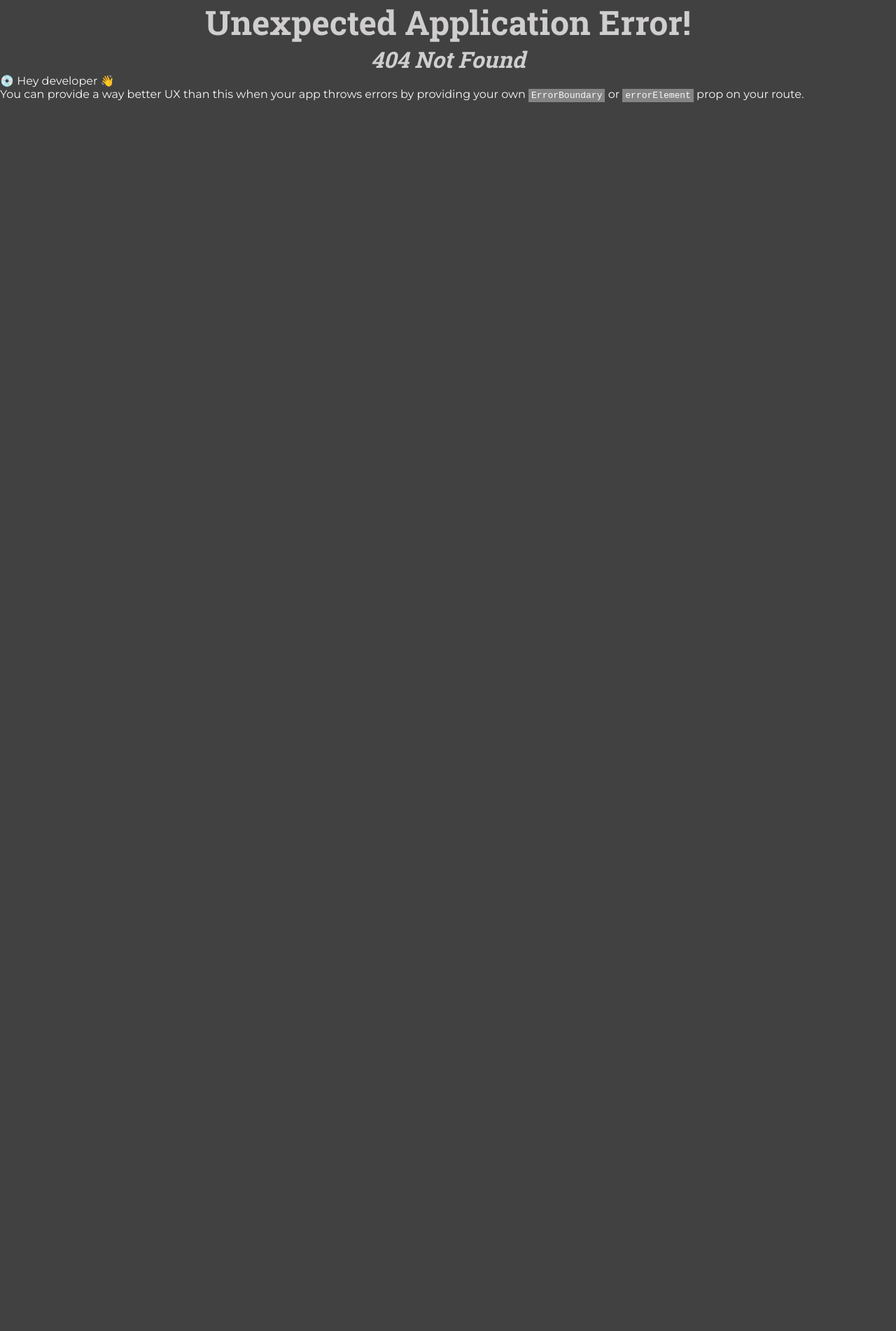
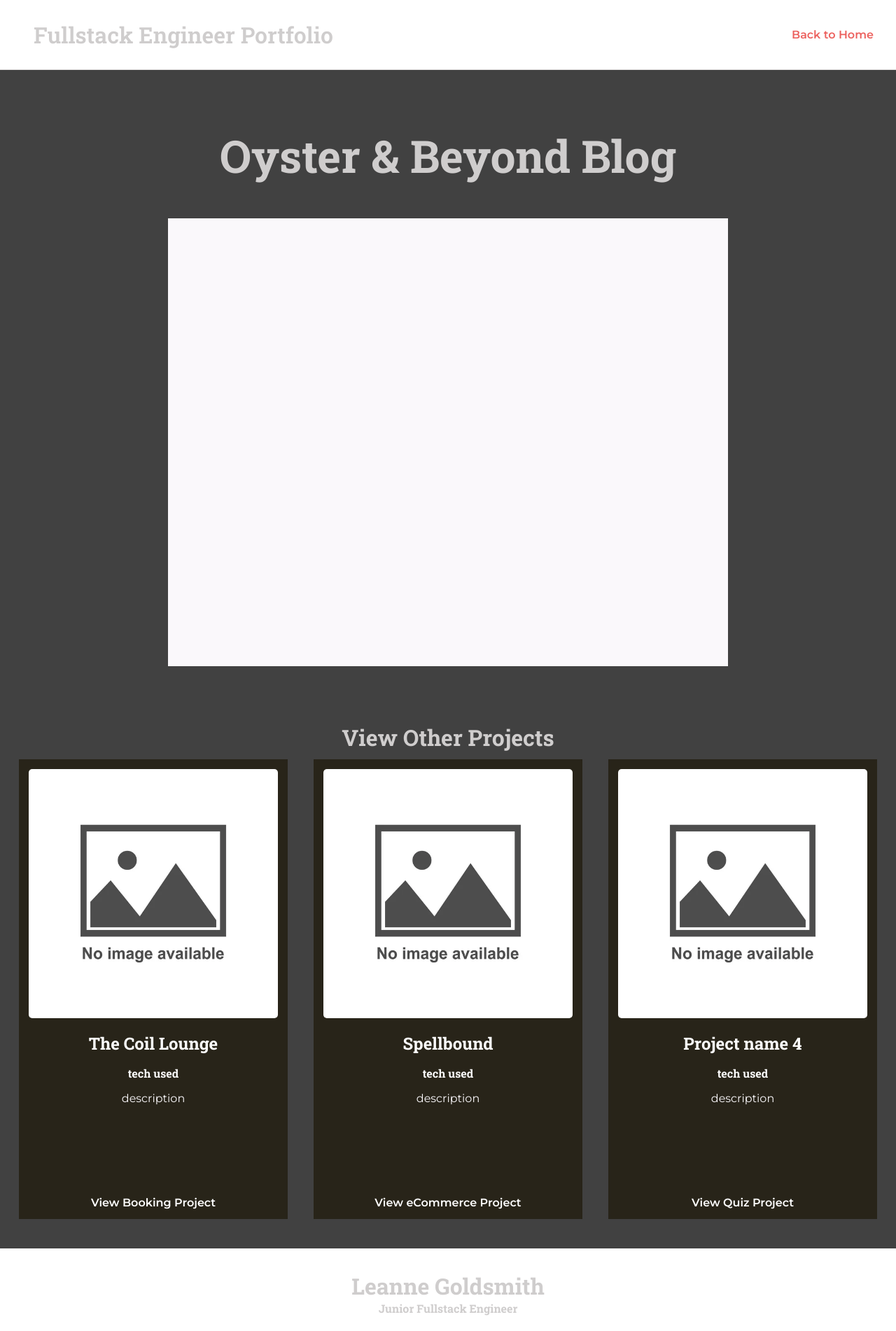
Before and after one commit to LeanneCodes/fullstack-portfolio, a React (Vite) app in the folder portfolio/: page /blog in a window 1280 px wide. Before the commit this address had no page. Shown: the top 1902 px of the page at 70% size. Before the commit the page ends 800 px from the top, so only its background shows below. Built offline with nearby package versions, Linux system fonts and the light colour scheme.

Commit message:
add style changes

```diff
--- a/portfolio/src/App.jsx
+++ b/portfolio/src/App.jsx
@@ -1,11 +1,13 @@
 import React from 'react';
 import { Footer, Intro, Navbar, Projects, Skills, About, Certificates } from './containers'
 import './App.css';
+import ScrollToTop from './pages/ScrollToTop'
 
 function App() {
 
   return (
     <>
+      <ScrollToTop />
       <div >
         <div>
           <Navbar />
--- a/portfolio/src/containers/about/About.jsx
+++ b/portfolio/src/containers/about/About.jsx
@@ -14,23 +14,18 @@ const About = () => {
         <div className='text-pos'>
           <h1>About me</h1>
           <p className='text-style'>
-            I pursued a Marketing with Advertising degree at university, inspired by my love for the TV show "Mad Men" and a strong desire to immerse myself in the industry. Following my studies, I entered the Advertising field, where I successfully executed multi-million pound campaigns for renowned brands such as Samsung, L'Oréal, and Compare the Market.
+            I studied Marketing with Advertising at university, fueled by my love for "Mad Men" and a passion for the industry. After graduating, I worked in Advertising, executing successful multi-million pound campaigns for clients like Samsung, L'Oréal, and Compare the Market.
             <br />
             <br />
-            During my time in advertising, I specialised in Addressable, focusing on building display ad banners for esteemed clients like Eurostar and Audible. My role was around transforming creative agency designs into functional live ads. I integrated Figma and Photoshop files into VS Code, where I wrote code and leveraged tools like Greensock, to merge all elements together. This process allowed me to bring captivating ad experiences to life while ensuring optimal functionality and visual appeal.
+            During my career, I specialised in Addressable advertising, building display ad banners for clients like Eurostar and Audible. I discovered that I love transforming creative designs into live ads using HTML, CSS, JavaScript and Greensock. Making them stand out with functionality and visual appeal.
             <br />
             <br />
-            Now, I am seeking opportunities as a full-time fullstack engineer, aspiring to collaborate with open-minded professionals from whom I can learn and grow.
-            <br/>
-            <br />
-            I am excited to embark on this next chapter, where I can utilise my skills and contribute to innovative projects while continuously expanding my knowledge in the ever-evolving world of technology.
+            Now, I'm eager to transition into a full-time fullstack engineer role, collaborating with open-minded professionals and continuously learning and growing in this exciting tech world. I'm excited to bring my skills to innovative projects and stay ahead in this ever-evolving industry.
           </p>
         </div>
       </div>
-      <br />
-      <br />
-      <div>
-        <h3>My Career Path and Goals</h3>
+      {/* <div>
+        <h3>My Career History and Goals</h3>
         <br />
         <br />
         <VerticalTimeline>
@@ -83,12 +78,8 @@ const About = () => {
               To be able to create front and back end applications that bring value to the end user and the stakeholders involved.
             </p>
           </VerticalTimelineElement>
-          {/* <VerticalTimelineElement
-            iconStyle={{ background: 'rgb(16, 204, 82)', color: '#fff' }}
-            // icon={<StarIcon />}
-          /> */}
         </VerticalTimeline>
-      </div>
+      </div> */}
     </div>
   )
 }
--- a/portfolio/src/containers/projects/Projects.jsx
+++ b/portfolio/src/containers/projects/Projects.jsx
@@ -12,29 +12,29 @@ const Projects = () => {
         <div className='projects-card'>
           <Cards
             img={ noImage }
-            name="Project name 1"
+            name="Oyster & Beyond"
             tech="tech used"
             summary="description"
           />
-          <Link to="/selenium" style={{color: 'white', display: 'flex', justifyContent: 'center', textAlign: 'center'}}>View Selenium Project</Link>
+          <Link to="/blog" style={{color: 'white', display: 'flex', justifyContent: 'center', textAlign: 'center'}}>View Blog Project</Link>
         </div>
         <div className='projects-card'>
           <Cards
             img={ noImage }
-            name="Project name 2"
+            name="The Coil Lounge"
             tech="tech used"
             summary="description"
           />
-          <Link to="/jira" style={{color: 'white', display: 'flex', justifyContent: 'center', textAlign: 'center'}}>View Jira Project</Link>
+          <Link to="/booking" style={{color: 'white', display: 'flex', justifyContent: 'center', textAlign: 'center'}}>View Booking Project</Link>
         </div>
         <div className='projects-card'>
           <Cards
             img={ noImage }
-            name="Project name 3"
+            name="Spellbound"
             tech="tech used"
             summary="description"
           />
-          <Link to="/postman" style={{color: 'white', display: 'flex', justifyContent: 'center', textAlign: 'center'}}>View Postman Project</Link>
+          <Link to="/store" style={{color: 'white', display: 'flex', justifyContent: 'center', textAlign: 'center'}}>View eCommerce Project</Link>
         </div>
         <div className='projects-card'>
           <Cards
@@ -43,7 +43,7 @@ const Projects = () => {
             tech="tech used"
             summary="description"
           />
-          <Link to="/appium" style={{color: 'white', display: 'flex', justifyContent: 'center', textAlign: 'center'}}>View Appium Project</Link>
+          <Link to="/quiz" style={{color: 'white', display: 'flex', justifyContent: 'center', textAlign: 'center'}}>View Quiz Project</Link>
         </div>
       </div>
     </div>
--- a/portfolio/src/pages/Selenium.jsx
+++ b/portfolio/src/pages/Blog.jsx
@@ -2,7 +2,7 @@ import React, { useState } from 'react'
 import { RiMenu3Line, RiCloseLine } from 'react-icons/ri'
 import { Link } from "react-router-dom";
 import '../containers/navbar/navbar.css'
-import './selenium.css'
+import './Blog.css'
 import Cards from '../components/cards/Cards';
 import { Footer } from '../containers';
 import ScrollToTop from './ScrollToTop';
@@ -14,7 +14,7 @@ const Menu = () => (
     </>
 )
 
-const Selenium = () => {
+const Blog = () => {
 
     const [toggleMenu, setToggleMenu] = useState(false);
 
@@ -46,7 +46,7 @@ const Selenium = () => {
                 </div>
             </div>
             <div className='project-page'>
-                <h1>Selenium Project</h1>
+                <h1>Oyster & Beyond Blog</h1>
                 <div className='project-review'></div>
             </div>
             <div>
@@ -55,20 +55,20 @@ const Selenium = () => {
                     <div className='projects-card'>
                     <Cards
                         img={ noImage }
-                        name="Project name 2"
+                        name="The Coil Lounge"
                         tech="tech used"
                         summary="description"
                     />
-                    <Link to="/jira" style={{color: 'white', display: 'flex', justifyContent: 'center', textAlign: 'center'}}>View Jira Project</Link>
+                    <Link to="/booking" style={{color: 'white', display: 'flex', justifyContent: 'center', textAlign: 'center'}}>View Booking Project</Link>
                     </div>
                     <div className='projects-card'>
                     <Cards
                         img={ noImage }
-                        name="Project name 3"
+                        name="Spellbound"
                         tech="tech used"
                         summary="description"
                     />
-                    <Link to="/postman" style={{color: 'white', display: 'flex', justifyContent: 'center', textAlign: 'center'}}>View Postman Project</Link>
+                    <Link to="/store" style={{color: 'white', display: 'flex', justifyContent: 'center', textAlign: 'center'}}>View eCommerce Project</Link>
                     </div>
                     <div className='projects-card'>
                     <Cards
@@ -77,7 +77,7 @@ const Selenium = () => {
                         tech="tech used"
                         summary="description"
                     />
-                    <Link to="/appium" style={{color: 'white', display: 'flex', justifyContent: 'center', textAlign: 'center'}}>View Appium Project</Link>
+                    <Link to="/quiz" style={{color: 'white', display: 'flex', justifyContent: 'center', textAlign: 'center'}}>View Quiz Project</Link>
                     </div>
                 </div>
             </div>
@@ -87,4 +87,4 @@ const Selenium = () => {
     )
 }
 
-export default Selenium;
+export default Blog;
--- /dev/null
+++ b/portfolio/src/pages/Booking.jsx
@@ -0,0 +1,9 @@
+import React from 'react'
+
+const Booking = () => {
+  return (
+    <div>Booking</div>
+  )
+}
+
+export default Booking
--- a/portfolio/src/pages/Jira.jsx
+++ /dev/null
@@ -1,9 +0,0 @@
-import React from 'react'
-
-const Jira = () => {
-  return (
-    <div>Jira</div>
-  )
-}
-
-export default Jira
--- a/portfolio/src/pages/Postman.jsx
+++ /dev/null
@@ -1,9 +0,0 @@
-import React from 'react'
-
-const Postman = () => {
-  return (
-    <div>Postman</div>
-  )
-}
-
-export default Postman
--- /dev/null
+++ b/portfolio/src/pages/Quiz.jsx
@@ -0,0 +1,9 @@
+import React from 'react'
+
+const Quiz = () => {
+  return (
+    <div>Quiz</div>
+  )
+}
+
+export default Quiz
--- /dev/null
+++ b/portfolio/src/pages/Store.jsx
@@ -0,0 +1,9 @@
+import React from 'react'
+
+const Store = () => {
+  return (
+    <div>Store</div>
+  )
+}
+
+export default Store
```
Also changed, not shown: portfolio/src/main.jsx (+12 -12 lines), portfolio/src/pages/Appium.jsx (deleted, +0 -9 lines), portfolio/src/pages/blog.css (renamed from portfolio/src/pages/selenium.css).
